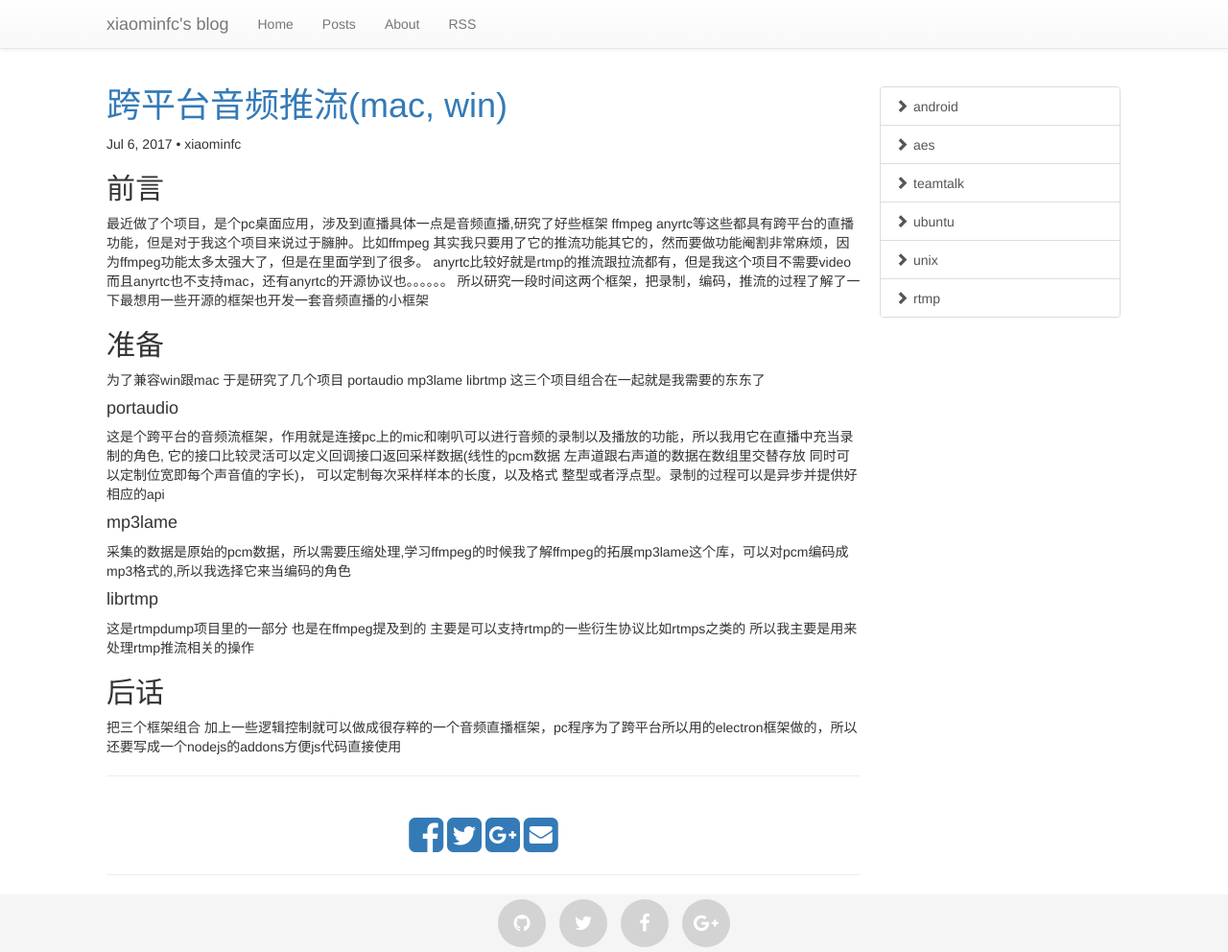
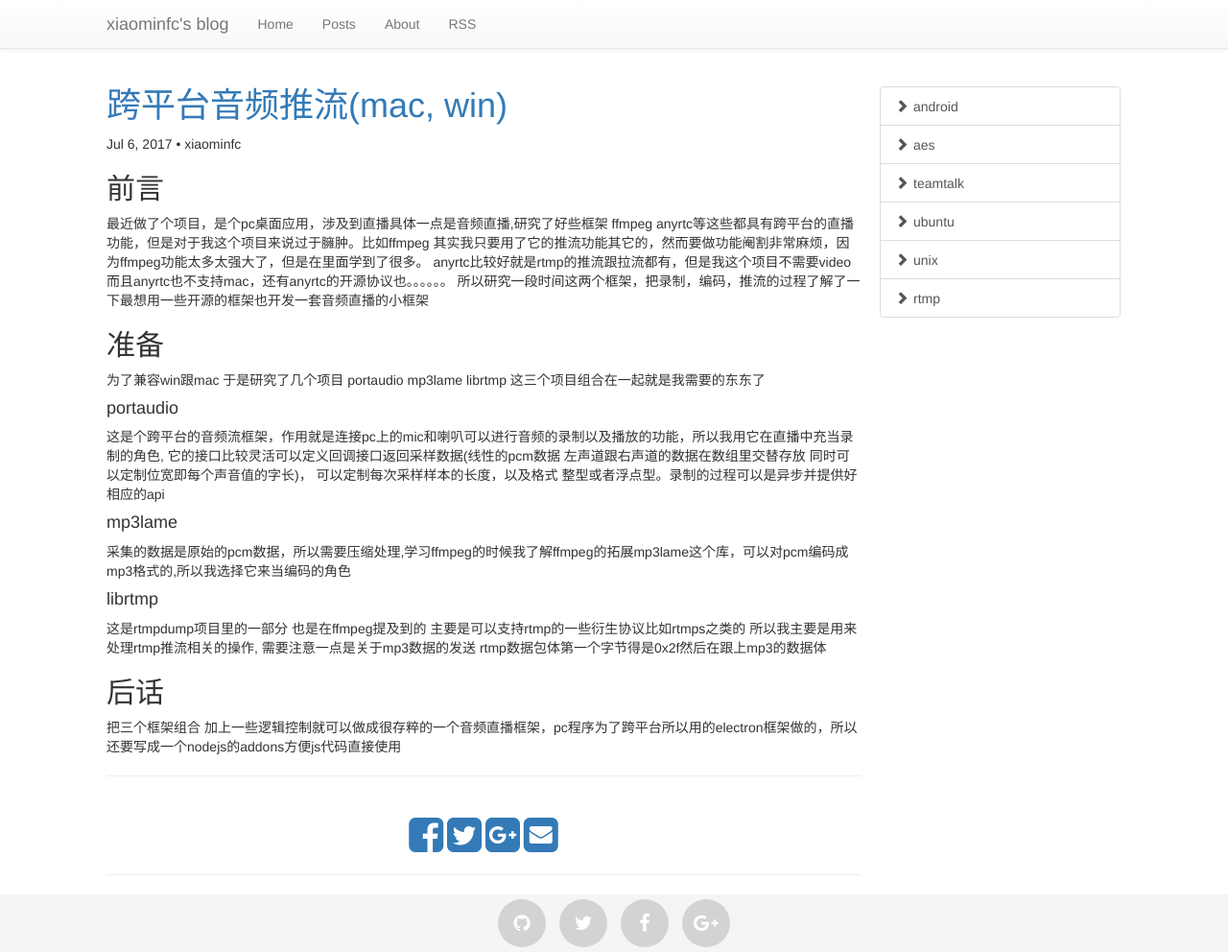
Before and after one commit to xiaominfc/xiaominfc.github.io, a Jekyll site: the page built from _posts/2017-07-06-跨平台音频推流.md, in a window 1280 px wide and 992 px high. Shown: the whole window at 96% size. Built offline with Jekyll 4.4.1, drawn with Linux system fonts in a browser that asks for light colours.

Commit message:
update code

```diff
--- a/_posts/2017-07-06-跨平台音频推流.md
+++ b/_posts/2017-07-06-跨平台音频推流.md
@@ -24,7 +24,8 @@ anyrtc比较好就是rtmp的推流跟拉流都有，但是我这个项目不需
 采集的数据是原始的pcm数据，所以需要压缩处理,学习ffmpeg的时候我了解ffmpeg的拓展mp3lame这个库，可以对pcm编码成mp3格式的,所以我选择它来当编码的角色
 
 #### librtmp
-这是rtmpdump项目里的一部分 也是在ffmpeg提及到的 主要是可以支持rtmp的一些衍生协议比如rtmps之类的 所以我主要是用来处理rtmp推流相关的操作
+这是rtmpdump项目里的一部分 也是在ffmpeg提及到的 主要是可以支持rtmp的一些衍生协议比如rtmps之类的 所以我主要是用来处理rtmp推流相关的操作,
+需要注意一点是关于mp3数据的发送 rtmp数据包体第一个字节得是0x2f然后在跟上mp3的数据体
 
 ## 后话
 把三个框架组合 加上一些逻辑控制就可以做成很存粹的一个音频直播框架，pc程序为了跨平台所以用的electron框架做的，所以还要写成一个nodejs的addons方便js代码直接使用
```
